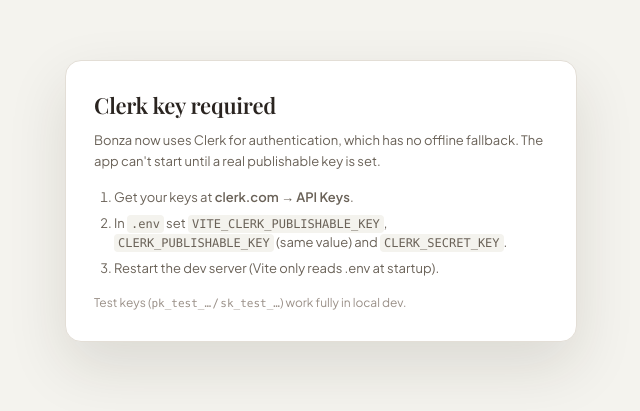
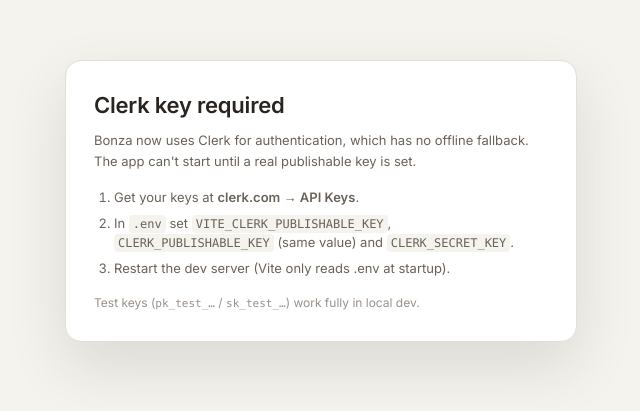
Before and after one commit to ismailamoa98/bonza, a React (Vite) app in the folder src/frontend/: page / in a window 1280 px wide. Shown: the part 199-610 px from the top of the page, without its empty margins (319-959 px from the left). Built offline with nearby package versions, Linux system fonts and the light colour scheme; no server answers.

Commit message:
Adopt a single Inter typeface across the theme

```diff
--- a/src/frontend/index.html
+++ b/src/frontend/index.html
@@ -7,7 +7,7 @@
     <link rel="preconnect" href="https://fonts.googleapis.com" />
     <link rel="preconnect" href="https://fonts.gstatic.com" crossorigin />
     <link
-      href="https://fonts.googleapis.com/css2?family=Plus+Jakarta+Sans:wght@400;500;600;700;800&family=Playfair+Display:wght@500;600;700&display=swap"
+      href="https://fonts.googleapis.com/css2?family=Inter:wght@400;500;600;700;800&display=swap"
       rel="stylesheet"
     />
   </head>
--- a/src/frontend/src/index.css
+++ b/src/frontend/src/index.css
@@ -6,6 +6,7 @@
 /* Pampas cream flows through the entire app. */
 body {
   background-color: #f4f3ee;
+  font-family: "Inter", ui-sans-serif, system-ui, sans-serif;
 }
 
 /* Homepage only (class toggled while HomePage is mounted): soft "slide" snapping.
--- a/src/frontend/tailwind.config.js
+++ b/src/frontend/tailwind.config.js
@@ -4,10 +4,12 @@
   theme: {
     extend: {
       fontFamily: {
-        jakarta: ['"Plus Jakarta Sans"', "ui-sans-serif", "system-ui", "sans-serif"],
-        // Serif display — used ONLY on the hero <h1>, the nav/footer wordmark, and
-        // the final-CTA <h2> (visitsaudi-style serif-display + sans-body pairing).
-        display: ['"Playfair Display"', "ui-serif", "Georgia", "serif"],
+        // Single typeface across the whole app — Inter for a clean, professional look.
+        // Both tokens resolve to Inter so existing `font-jakarta` / `font-display` usages
+        // stay valid while rendering one consistent font.
+        sans: ['"Inter"', "ui-sans-serif", "system-ui", "sans-serif"],
+        jakarta: ['"Inter"', "ui-sans-serif", "system-ui", "sans-serif"],
+        display: ['"Inter"', "ui-sans-serif", "system-ui", "sans-serif"],
       },
       keyframes: {
         fadein: { from: { opacity: "0" }, to: { opacity: "1" } },
```
